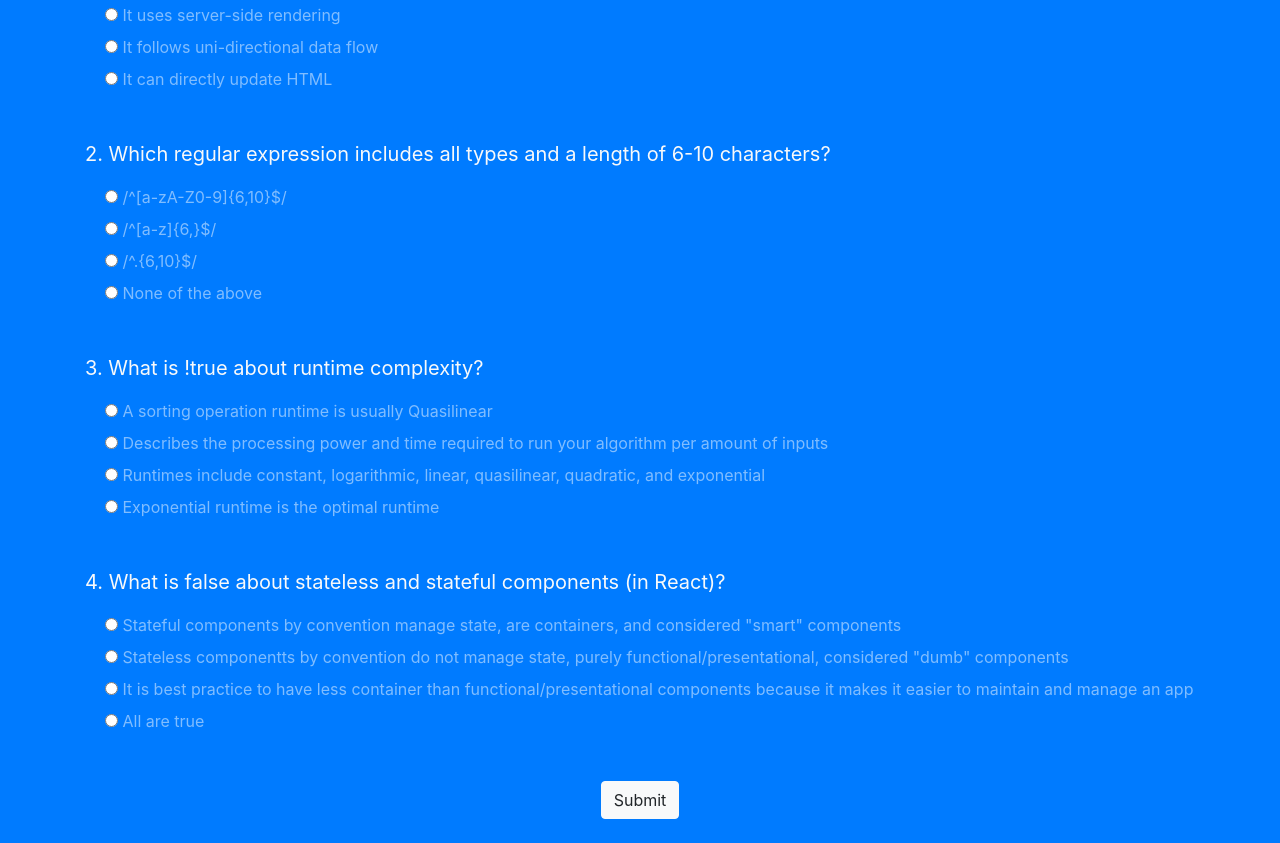
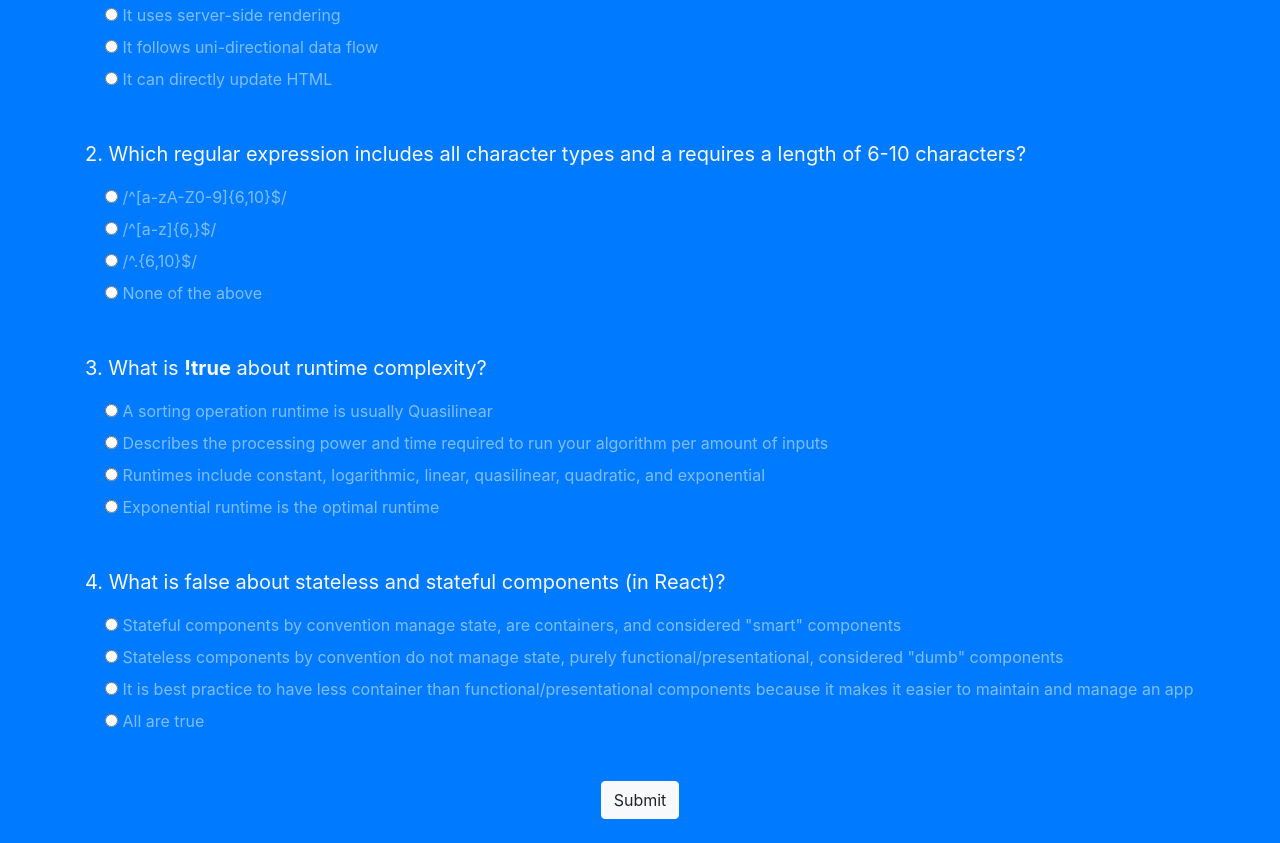
Before and after one commit to GarrettYoung510/quiz-refresher, a plain HTML site: page index.html in a window 1280 px wide. Shown: the part 400-1243 px from the top of the page. Drawn offline with nearby package versions, Linux system fonts and the light colour scheme.

Commit message:
updated wording for problems

```diff
--- a/index.html
+++ b/index.html
@@ -66,7 +66,7 @@
 
           <div class="my-5">
             <p class="lead font-weight-normal">
-              2. Which regular expression includes all types and a length of
+              2. Which regular expression includes all character types and a requires a length of
               6-10 characters?
             </p>
             <div class="form-check my-2 text-white-50">
@@ -91,7 +91,7 @@
 
           <div class="my-5">
             <p class="lead font-weight-normal">
-              3. What is !true about runtime complexity?
+              3. What is <b>!true</b> about runtime complexity?
             </p>
             <div class="form-check my-2 text-white-50">
               <input type="radio" name="q3" value="A" />
@@ -136,7 +136,7 @@
             <div class="form-check my-2 text-white-50">
               <input type="radio" name="q4" value="B" />
               <label for="" class="form-check-label"
-                >Stateless componentts by convention do not manage state, purely
+                >Stateless components by convention do not manage state, purely
                 functional/presentational, considered "dumb" components
               </label>
             </div>
```
